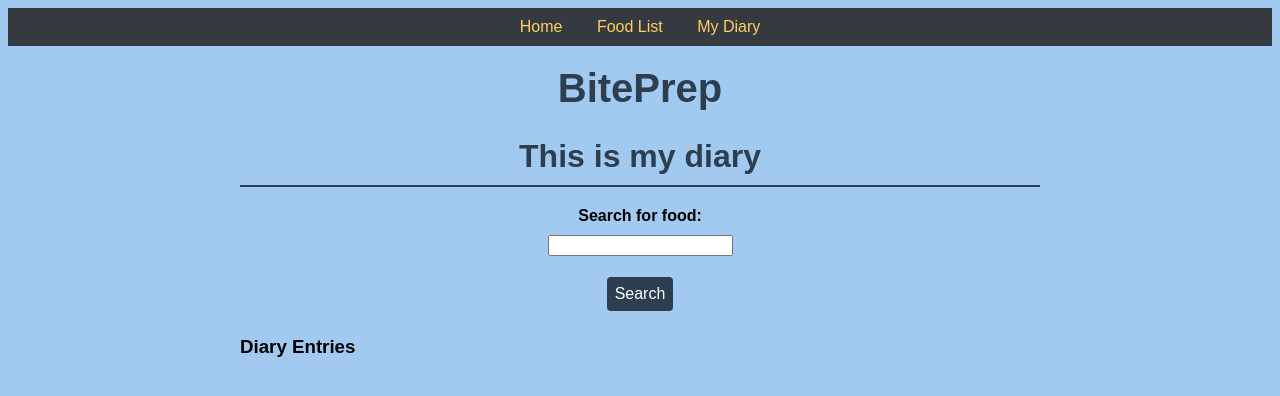
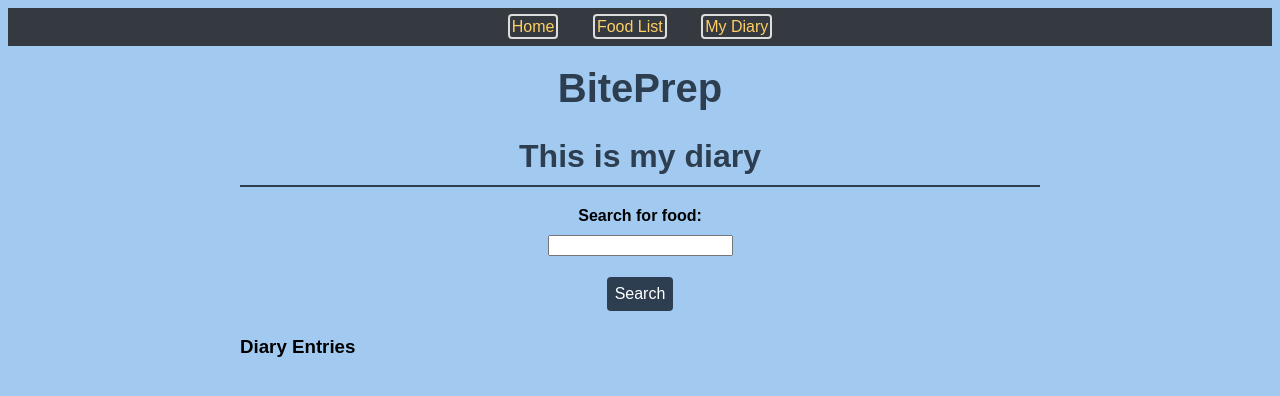
Before and after one commit to Aylift/BitePrep, a Django app: page /diary/ in a window 1280 px wide. Shown: the top 396 px of the page. Run offline with Django 4.2, Linux system fonts and the light colour scheme; data that the repository does not hold is empty.

Commit message:
[ADD] finishing touches for foods templayte styles

```diff
--- a/Bite_prep/Foods/static/css/foods_db_styles.css
+++ b/Bite_prep/Foods/static/css/foods_db_styles.css
@@ -5,7 +5,8 @@
     border-radius: 8px;
     padding: 20px;
     box-shadow: 0 0 10px rgba(0, 0, 0, 0.1);
-    margin-bottom: 20px;
+    margin: 0 auto;
+    max-width: 800px;
 }
 
 h2 {
@@ -50,15 +51,23 @@ button:hover {
 ul {
     list-style-type: none;
     padding: 0;
-    margin: 0 auto;
-    max-width: 800px;
+    margin: 0;
+    text-align: center;
 }
 
 li {
-    margin-bottom: 10px;
+    margin-bottom: 20px;
+    padding: 2px;
+    border: 2px solid #ddd;
+    border-radius: 4px;
 }
 
 ul ul {
-    margin-left: 20px;
+    margin: 10px 0 0 20px;
     padding-left: 0;
 }
+
+ul ul li {
+    margin: 5px 0;
+    text-align: left;
+}
```
